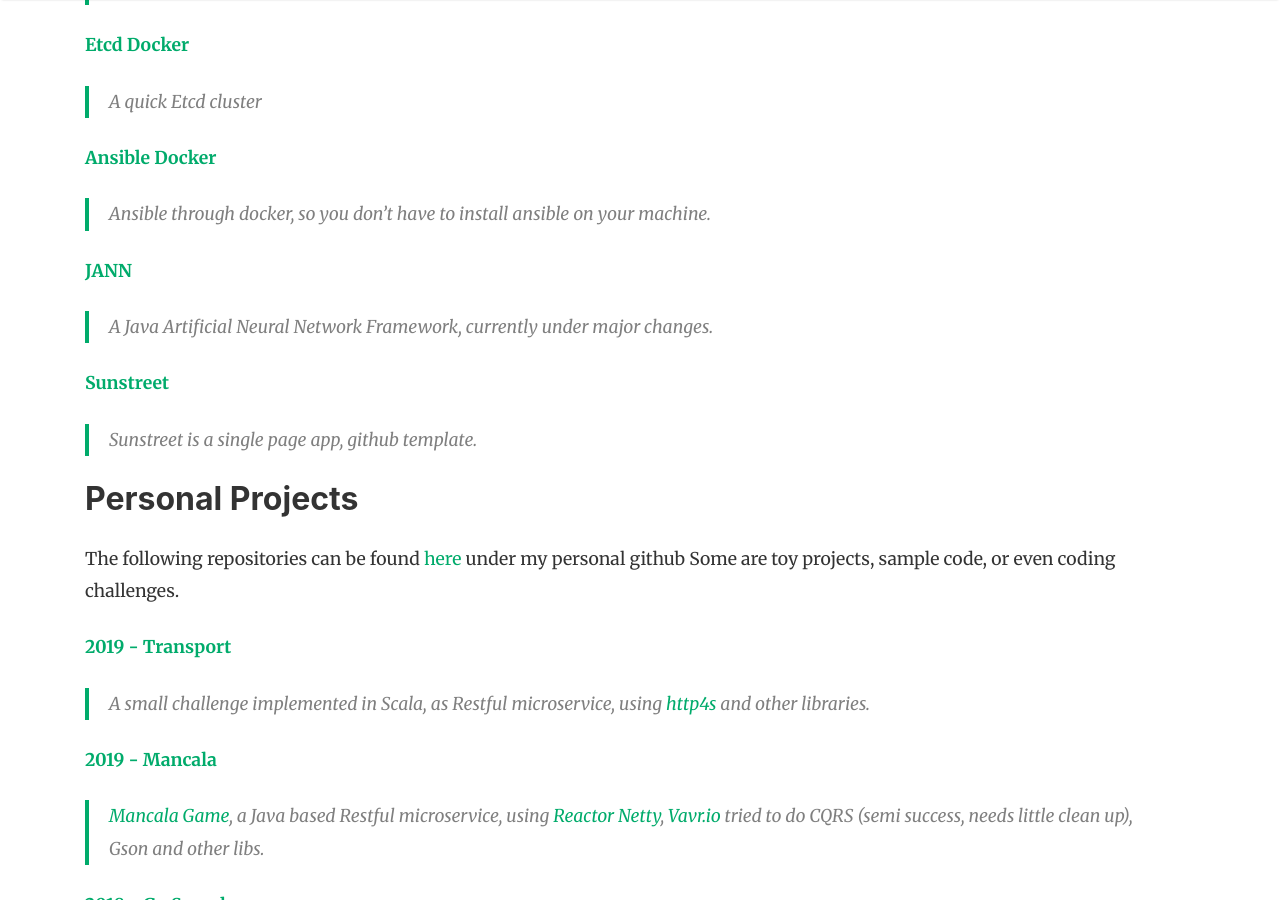
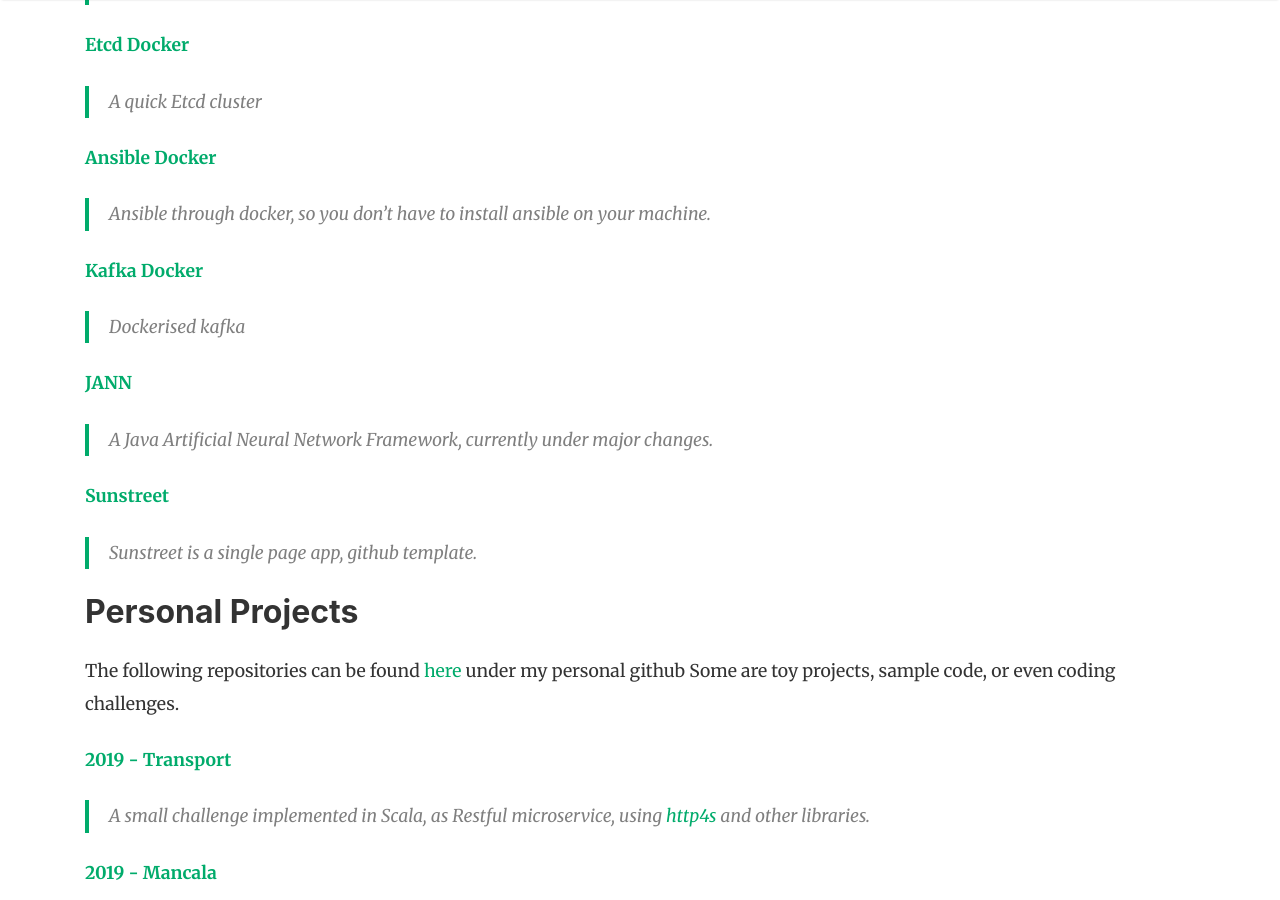
Before and after one commit to IsmailMarmoush/ismailmarmoush.github.io, a Jekyll site: the page built from portfolio.md, in a window 1280 px wide and 900 px high, scrolled down 976 px. Built offline with Jekyll 4.4.1, drawn with Linux system fonts in a browser that asks for light colours; nearby versions of some CDN libraries; comment, search, counter and statistics services are not loaded.

Commit message:
kafka docker project

```diff
--- a/portfolio.md
+++ b/portfolio.md
@@ -32,6 +32,9 @@
 
 **[Ansible Docker](https://github.com/memoria-io/ansible-docker)**
 > Ansible through docker, so you don't have to install ansible on your machine.
+
+**[Kafka Docker](https://github.com/memoria-io/kafka-docker)**
+> Dockerised kafka
 
 **[JANN](https://github.com/memoria-io/jann)**
 > A Java Artificial Neural Network Framework, currently under major changes.
```
